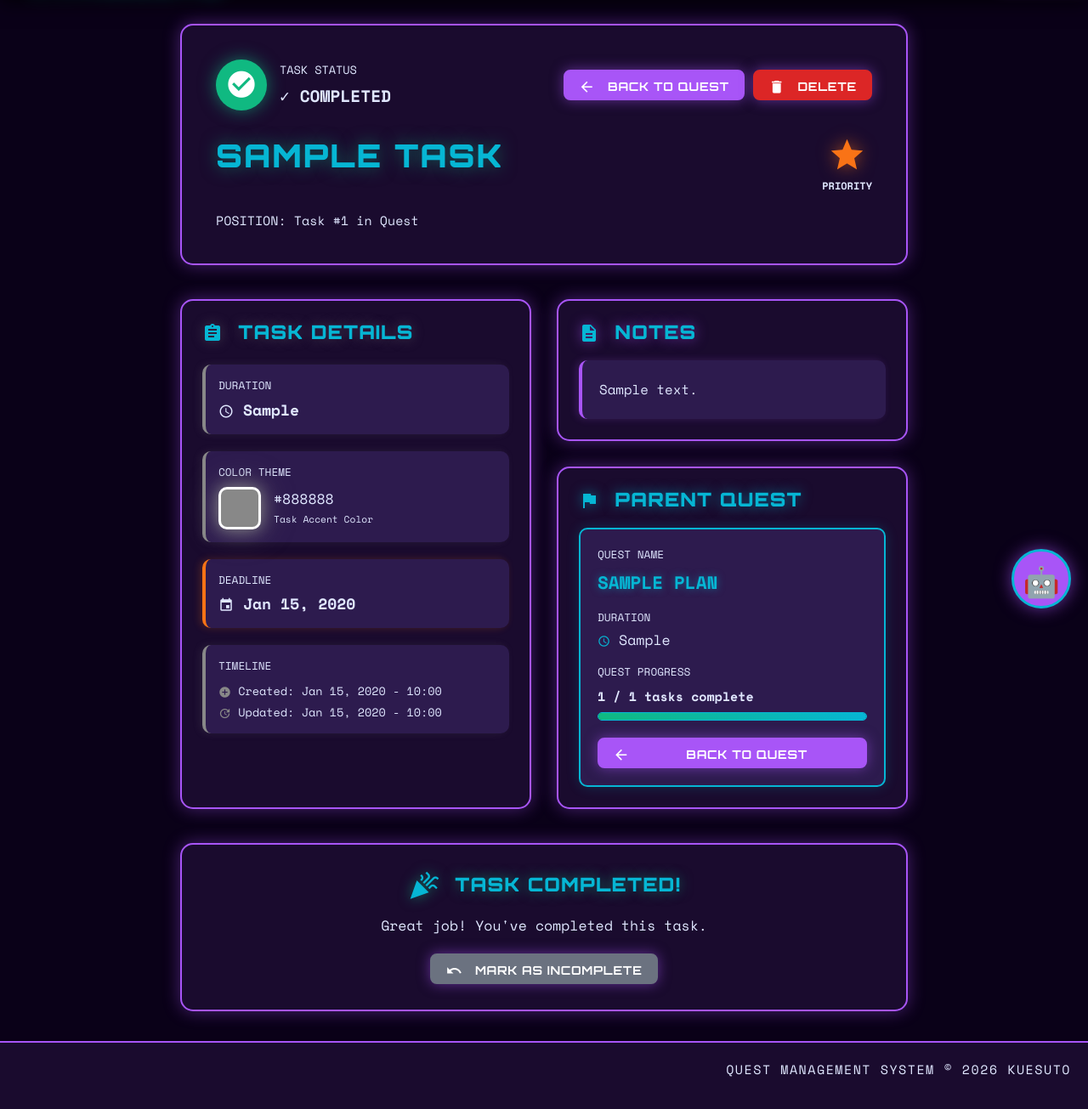
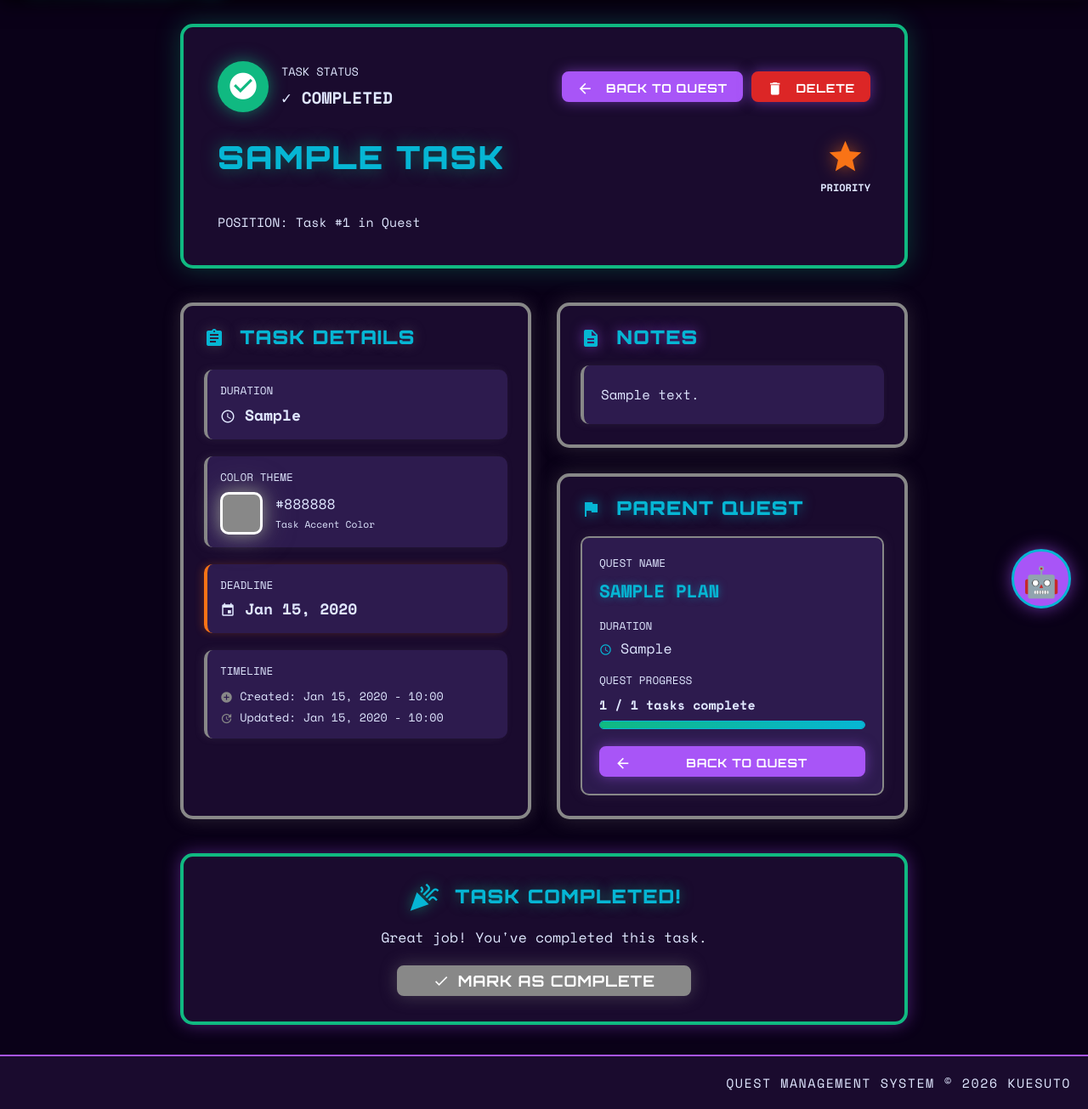
Before and after one commit to mohdrahk/Kuesuto, a Django app: page /tasks/1/ in a window 1280 px wide. Shown: the part 64-1369 px from the top of the page at 85% size. Before the commit the page ends 1331 px from the top, so only its background shows below. Run offline with Django 5.2, Linux system fonts and the light colour scheme; a user stored in the database is signed in; tables that the repository leaves empty hold one stand-in row (values such as "Sample post"); grey boxes marked "Sample" are stand-in pictures.

Commit message:
outline task detail

```diff
--- a/Kuesuto/main_app/templates/main_app/task_detail.html
+++ b/Kuesuto/main_app/templates/main_app/task_detail.html
@@ -4,7 +4,7 @@
 {% block content %}
 
 <!-- Task Hero Header - Border color changes based on completion status -->
-<div class="card" style="border:3px solid {% if task.is_completed %}var(--neon-green){% else %}{{ task.color }}{% endif %}; padding:40px; margin-bottom:40px; background:linear-gradient(135deg, var(--space-bg-secondary), var(--space-bg-tertiary)); box-shadow:0 0 30px {% if task.is_completed %}rgba(16, 185, 129, 0.3){% else %}{{ task.color }}33{% endif %};">
+<div class="card" style="border:4px solid {% if task.is_completed %}var(--neon-green){% else %}{{ task.color }}{% endif %} !important; padding:40px; margin-bottom:40px; background:linear-gradient(135deg, var(--space-bg-secondary), var(--space-bg-tertiary)); box-shadow:0 0 30px {% if task.is_completed %}rgba(16, 185, 129, 0.3){% else %}{{ task.color }}33{% endif %}!important; ">
 
   <!-- Status Badge & Actions Row -->
   <div style="display:flex; justify-content:space-between; align-items:center; margin-bottom:30px; flex-wrap:wrap; gap:20px;">
@@ -63,7 +63,7 @@
 <div style="display:grid; grid-template-columns:repeat(auto-fit, minmax(300px, 1fr)); gap:30px; margin-bottom:40px;">
 
   <!-- Task Details Card -->
-  <div class="card" style="border:3px solid {{ task.color }}; margin:0; box-shadow:0 0 20px {{ task.color }}33;">
+  <div class="card" style="border:4px solid {{ task.color }} !important; margin:0; box-shadow:0 0 20px {{ task.color }}44 !important;">
     <div class="card-content">
       <h3 style="margin:0 0 25px 0; font-size:1.8rem; color:{{ task.color }}; text-shadow:0 0 15px {{ task.color }}66;">
         <i class="material-icons" style="vertical-align:middle; margin-right:10px;">assignment</i>
@@ -122,13 +122,13 @@
 
     <!-- Notes Card (if exists) -->
     {% if task.notes %}
-    <div class="card" style="border:3px solid var(--neon-purple); margin:0; box-shadow:0 0 20px rgba(168, 85, 247, 0.3);">
+    <div class="card" style="border:4px solid {{task.color}} !important; margin:0; box-shadow:0 0 24px {{task.color}}44 !important;">
       <div class="card-content">
         <h3 style="margin:0 0 20px 0; font-size:1.8rem; color:var(--neon-purple); text-shadow:0 0 15px rgba(168, 85, 247, 0.6);">
           <i class="material-icons" style="vertical-align:middle; margin-right:10px;">description</i>
           NOTES
         </h3>
-        <div style="padding:20px; background:var(--space-bg-tertiary); border-radius:10px; border-left:4px solid var(--neon-purple); box-shadow:-3px 0 10px rgba(168, 85, 247, 0.2);">
+        <div style="padding:20px; background:var(--space-bg-tertiary); border-radius:10px; border-left:4px solid {{task.color}}; box-shadow:-3px 0 10px {{task.color}}22;">
           <p style="margin:0; line-height:1.8; color:var(--space-text-primary); font-size:1.05rem; white-space:pre-wrap;">{{ task.notes }}</p>
         </div>
       </div>
@@ -136,14 +136,14 @@
     {% endif %}
 
     <!-- Parent Quest Card -->
-    <div class="card" style="border:3px solid var(--neon-cyan); margin:0; box-shadow:0 0 20px rgba(6, 182, 212, 0.3);">
+    <div class="card" style="border:4px solid {{task.color}} !important; margin:0; box-shadow:0 0 24px {{task.color}}44 !important;">
       <div class="card-content">
         <h3 style="margin:0 0 20px 0; font-size:1.8rem; color:var(--neon-cyan); text-shadow:0 0 15px rgba(6, 182, 212, 0.6);">
           <i class="material-icons" style="vertical-align:middle; margin-right:10px;">flag</i>
           PARENT QUEST
         </h3>
 
-        <div style="padding:20px; background:var(--space-bg-tertiary); border-radius:10px; border:2px solid var(--neon-cyan); box-shadow:0 0 15px rgba(6, 182, 212, 0.2);">
+        <div style="padding:20px; background:var(--space-bg-tertiary); border-radius:10px; border:2px solid {{task.color}}; box-shadow:0 0 15px {{task.color}}22;">
           <!-- Quest Name -->
           <div style="margin-bottom:15px;">
             <div style="font-size:0.85rem; color:var(--space-text-secondary); margin-bottom:8px;">QUEST NAME</div>
@@ -186,7 +186,7 @@
 
 <!-- Task Completion Toggle -->
 {% if not task.is_completed %}
-<div class="card" style="border:3px solid {{ task.color }}; padding:30px; text-align:center; background:linear-gradient(135deg, var(--space-bg-secondary), var(--space-bg-tertiary)); box-shadow:0 0 30px {{ task.color }}33;">
+<div class="card" style="border:4px solid {{ task.color }} !important; padding:30px; text-align:center; background:linear-gradient(135deg, var(--space-bg-secondary), var(--space-bg-tertiary)); box-shadow:0 0 30px {{ task.color }}33;">
   <h3 style="margin:0 0 20px 0; font-size:1.8rem; color:{{ task.color }}; text-shadow:0 0 15px {{ task.color }}66;">
     <i class="material-icons" style="vertical-align:middle; font-size:2rem; margin-right:10px;">check_circle</i>
     READY TO COMPLETE THIS TASK?
@@ -200,7 +200,7 @@
   </form>
 </div>
 {% else %}
-<div class="card" style="border:3px solid var(--neon-green); padding:30px; text-align:center; background:linear-gradient(135deg, rgba(16, 185, 129, 0.1), var(--space-bg-tertiary)); box-shadow:0 0 30px rgba(16, 185, 129, 0.3);">
+<div class="card" style="border:4px solid var(--neon-green) !important; padding:30px; text-align:center; background:linear-gradient(135deg, rgba(16, 185, 129, 0.1), var(--space-bg-tertiary)); box-shadow:0 0 30px rgba(16, 185, 129, 0.3);">
   <h3 style="margin:0 0 15px 0; font-size:1.8rem; color:var(--neon-green); text-shadow:0 0 15px rgba(16, 185, 129, 0.6);">
     <i class="material-icons" style="vertical-align:middle; font-size:2.5rem; margin-right:10px;">celebration</i>
     TASK COMPLETED!
@@ -208,9 +208,25 @@
   <p style="margin:0 0 20px 0; font-size:1.1rem; color:var(--space-text-primary);">Great job! You've completed this task.</p>
   <form method="post" action="{% url 'task_toggle_complete' task.id %}">
     {% csrf_token %}
-    <button type="submit" class="btn grey">
-      <i class="material-icons left">undo</i>
-      MARK AS INCOMPLETE
+    <button
+      type="submit"
+      class="btn"
+      style="
+        font-size:1.2rem;
+        padding:15px 40px;
+
+        background: {{ task.color }} !important;
+        border-color: {{ task.color }} !important;
+        box-shadow: 0 0 20px {{ task.color }}66 !important;
+
+        display:inline-flex;
+        align-items:center;
+        justify-content:center;
+        gap:10px;
+      "
+      >
+      <i class="material-icons left" style="margin:0 !important;">check</i>
+      MARK AS COMPLETE
     </button>
   </form>
 </div>
```
Also changed, not shown: Kuesuto/media/avatars/better_quality_ai_miku.jpg (added).
